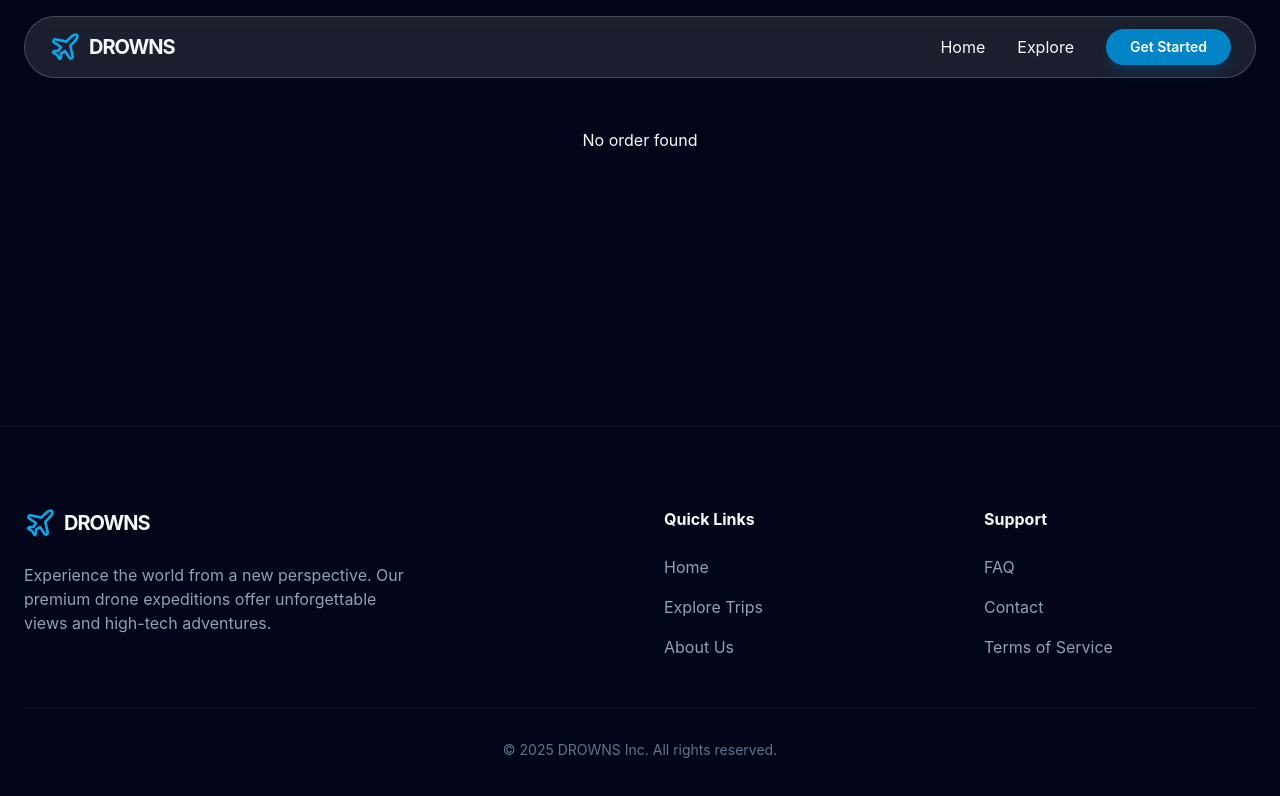
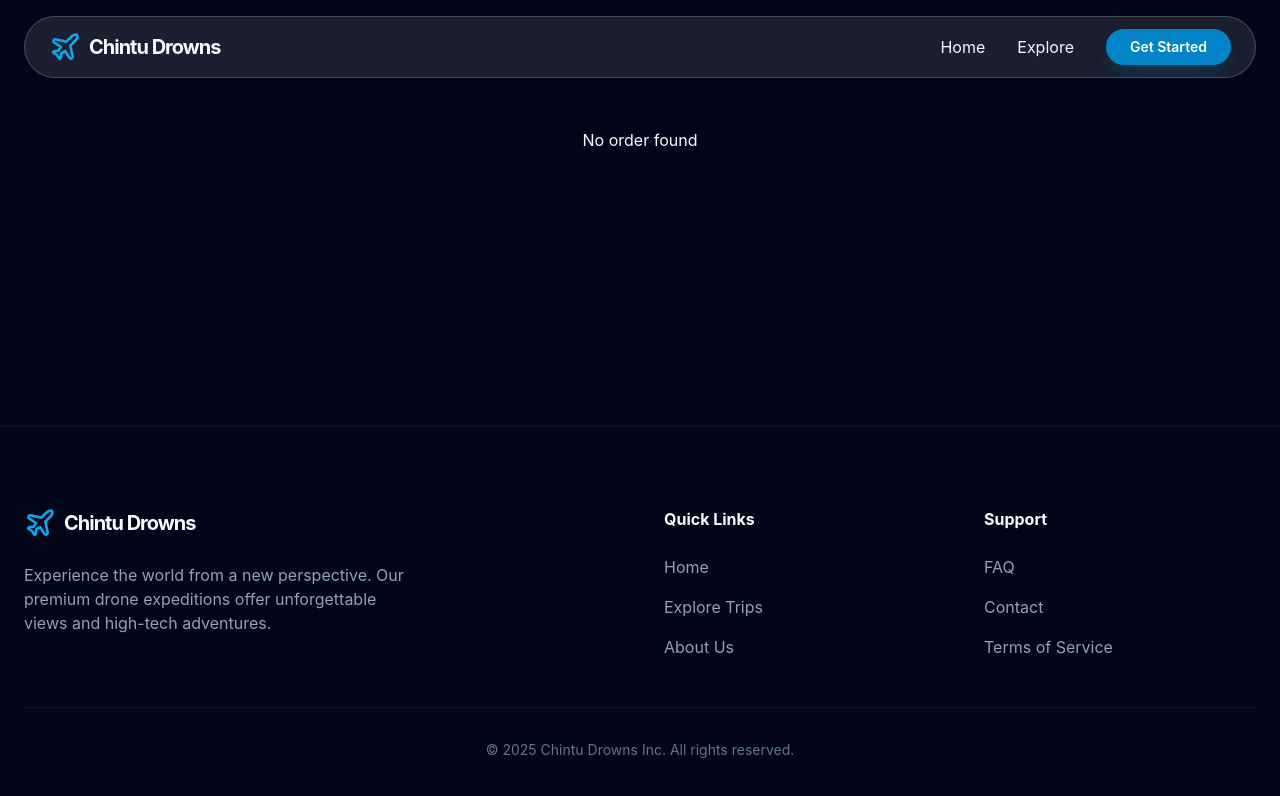
Before and after one commit to chintapatlasrinivasakumarch-a11y/main, a React (Vite) app: page /confirmation in a window 1280 px wide. Shown: the top 796 px of the page. Built offline with nearby package versions, Linux system fonts and the light colour scheme.

Commit message:
Rename brand from DROWNS to Chintu Drowns

```diff
--- a/index.html
+++ b/index.html
@@ -4,7 +4,7 @@
     <meta charset="UTF-8" />
     <link rel="icon" type="image/svg+xml" href="/vite.svg" />
     <meta name="viewport" content="width=device-width, initial-scale=1.0" />
-    <title>drowns-app</title>
+    <title>Chintu Drowns</title>
   </head>
   <body>
     <div id="root"></div>
--- a/package.json
+++ b/package.json
@@ -1,5 +1,5 @@
 {
-  "name": "drowns-app",
+  "name": "chintu-drowns",
   "private": true,
   "version": "0.0.0",
   "type": "module",
--- a/src/components/Footer.jsx
+++ b/src/components/Footer.jsx
@@ -8,7 +8,7 @@ const Footer = () => {
                 <div className="col-span-1 md:col-span-2">
                     <Link to="/" className="flex items-center gap-2 mb-6">
                         <Plane className="w-8 h-8 text-primary-500" />
-                        <span className="text-xl font-bold tracking-tighter">DROWNS</span>
+                        <span className="text-xl font-bold tracking-tighter">Chintu Drowns</span>
                     </Link>
                     <p className="text-slate-400 max-w-sm">
                         Experience the world from a new perspective. Our premium drone expeditions offer unforgettable views and high-tech adventures.
@@ -35,7 +35,7 @@ const Footer = () => {
             </div>
 
             <div className="max-w-7xl mx-auto pt-8 border-t border-white/5 text-center text-slate-500 text-sm">
-                <p>&copy; {new Date().getFullYear()} DROWNS Inc. All rights reserved.</p>
+                <p>&copy; {new Date().getFullYear()} Chintu Drowns Inc. All rights reserved.</p>
             </div>
         </footer>
     );
--- a/src/components/Navbar.jsx
+++ b/src/components/Navbar.jsx
@@ -10,7 +10,7 @@ const Navbar = () => {
             <div className="max-w-7xl mx-auto glass rounded-full px-6 py-3 flex items-center justify-between">
                 <Link to="/" className="flex items-center gap-2 group">
                     <Plane className="w-8 h-8 text-primary-500 transform group-hover:rotate-45 transition-transform" />
-                    <span className="text-xl font-bold tracking-tighter">DROWNS</span>
+                    <span className="text-xl font-bold tracking-tighter">Chintu Drowns</span>
                 </Link>
 
                 {/* Desktop Menu */}
--- a/src/pages/Confirmation.jsx
+++ b/src/pages/Confirmation.jsx
@@ -75,7 +75,7 @@ const Confirmation = () => {
 
             <div className="mt-12 text-center text-slate-500 text-sm flex items-center justify-center gap-2">
                 <ShoppingBag size={14} />
-                Thank you for choosing DROWNS for your sky-high journey!
+                Thank you for choosing Chintu Drowns for your sky-high journey!
             </div>
         </div>
     );
```
